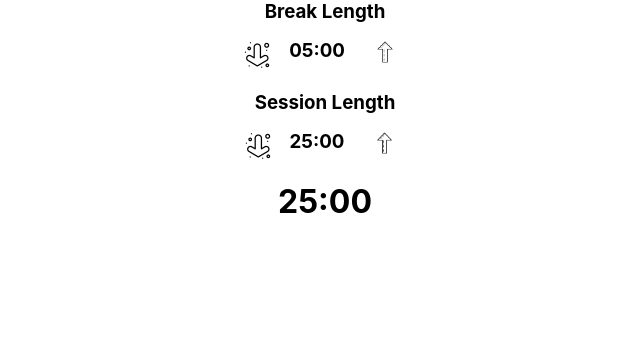
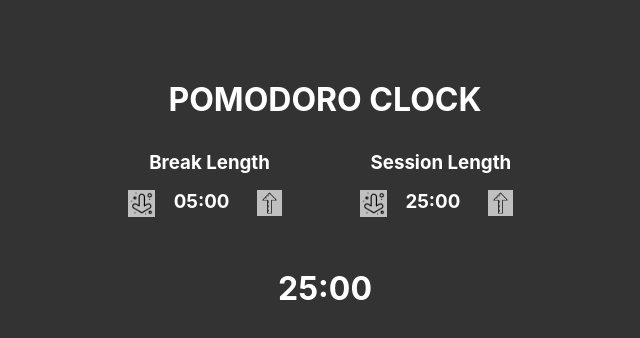
Before and after one commit to PrincessMaggy/clock, a React (Create React App) app: page / in a window 1280 px wide. Shown: the top 338 px of the page, without its empty margins (315-955 px from the left). Built offline with nearby package versions, Linux system fonts and the light colour scheme.

Commit message:
more progress

```diff
--- a/src/App.js
+++ b/src/App.js
@@ -7,6 +7,7 @@ function App() {
   const [displayTime, setDisplayTime] = useState(25*60);
   const [breakTime, setBreakTime] = useState(5*60);
   const [sessionTime, setSessionTime] = useState(25*60);
+  const [timerOn, setTimerOn] =useState(false);
 
   const formatTime =(time) =>{
     let minutes = Math.floor(time/60);
@@ -16,16 +17,25 @@ function App() {
 
   const changeTime =(amount, type) =>{
     if (type =='break'){
+      if(breakTime <= 60 && amount <0){
+        return;
+      }
       setBreakTime(prev => prev + amount)
     }else{
+      if(sessionTime <= 60 && amount < 0){
+        return;
+      }
       setSessionTime(prev => prev + amount)
+      if(!timerOn){
+        setDisplayTime(sessionTime + amount)
+      }
     }
   }
 
   return (
     <div className="App">
-
-
+      <h1> POMODORO CLOCK</h1>
+      <div className='comp'>
         <Length
         title={"Break Length"}
         changeTime={changeTime}
@@ -41,7 +51,7 @@ function App() {
         time={sessionTime}
         formatTime={formatTime}
         />
-
+    </div>
       <h1>{formatTime(displayTime)}</h1>
 
     </div>
--- a/src/styles/_length.scss
+++ b/src/styles/_length.scss
@@ -5,7 +5,13 @@
 }
 
 img {
-    width: 50%;
+    width: 42%;
+    background-color: silver;
+    color: white;
+    &:hover {
+        background-color: rgb(3, 75, 75);
+        transition: 0.5s ease;
+    }
 }
 
 .up {
--- a/src/styles/app.scss
+++ b/src/styles/app.scss
@@ -5,8 +5,20 @@
 }
 
 body {
-    color: black;
+    color: #fff;
+    background-color: #333;
     text-align: center;
+    padding: 3em;
+}
+
+h1 {
+    margin: 1em;
+}
+
+.comp {
+    display: flex;
+    align-items: center;
+    justify-content: center;
 }
 
 @import 'length';
```
Lines whose indentation alone changed are shown as unchanged.
